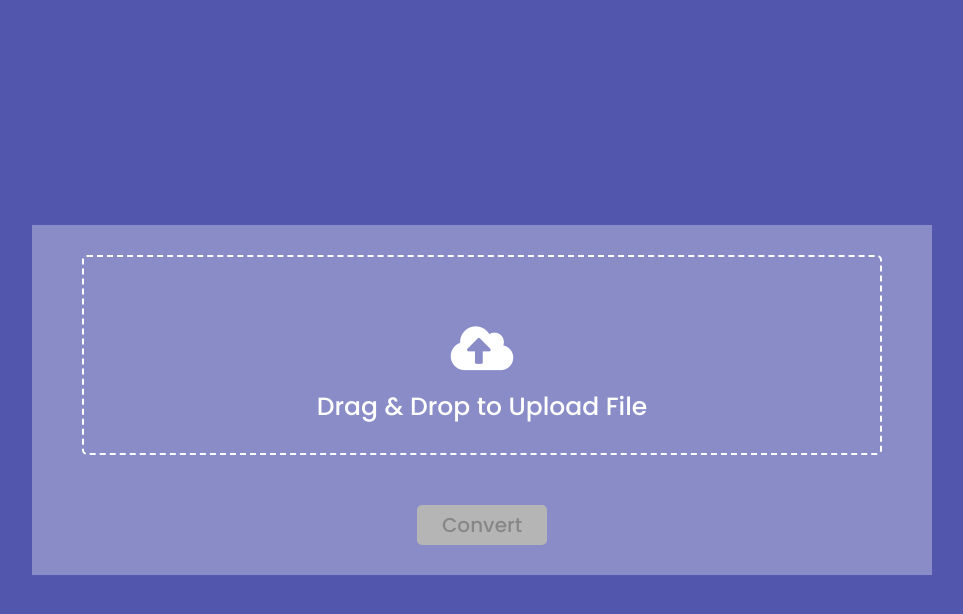
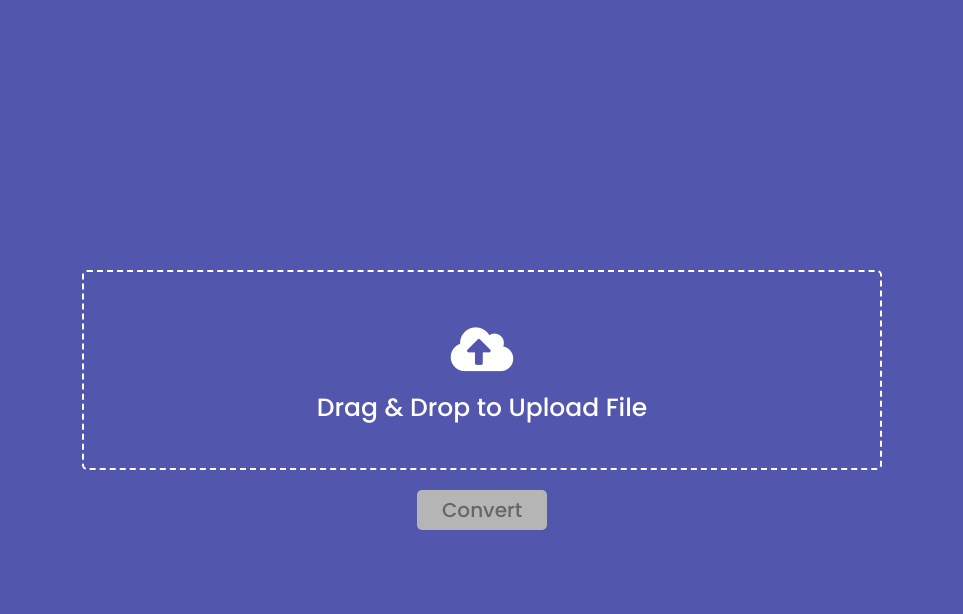
Before and after one commit to yongshn220/petIllustrator, a Flask app: page / in a window 1280 px wide. Shown: the top 614 px of the page, without its empty margins (158-1121 px from the left). Run offline with Flask 2, Linux system fonts and the light colour scheme.

Commit message:
web page design

```diff
--- a/Page/static/css/style.css
+++ b/Page/static/css/style.css
@@ -22,7 +22,6 @@ body
     display: flex;
     justify-content: center;
     flex-direction: column;
-    background:#ffffff52;
 }
 
 .drag-area
@@ -48,7 +47,6 @@ body
 }
 .drag-area header
 {
-    height: 10px;
     font-size: 25px;
     font-weight: 500;
     color: #fff;
@@ -57,7 +55,7 @@ body
 .main-area .input-submit
 {
     pointer-events: none;
-    margin-top: 50px;
+    margin-top: 20px;
     padding: 5px 25px;
     font-size: 20px;
     font-weight: 500;
@@ -65,7 +63,7 @@ body
     outline: none;
 
     background: #b5b5b5;
-    color: #878787;
+    color: #666666;
     border-radius: 5px;
     cursor: pointer;
 }
--- a/Page/templates/index.html
+++ b/Page/templates/index.html
@@ -13,7 +13,6 @@
     <div class="drag-area">
       <div class="icon"><i class="fas fa-cloud-upload-alt"></i></div>
       <header>Drag & Drop to Upload File</header>
-      <input type="file" hidden>
     </div>
 
 
```
